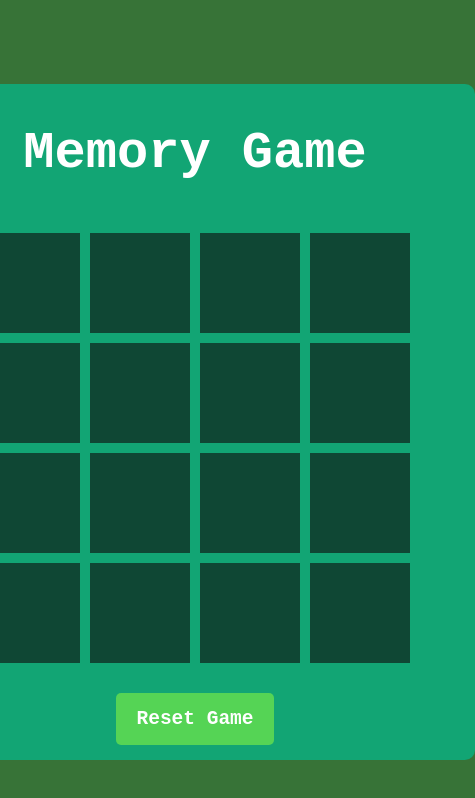
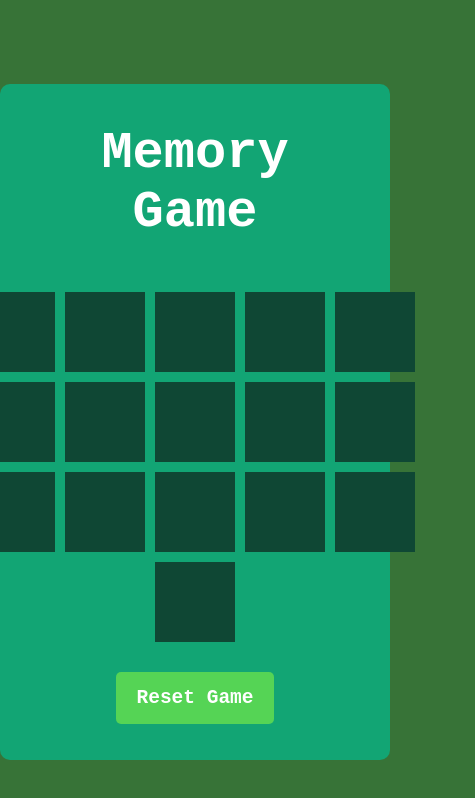
Before and after one commit to kamal930780/Memory-Game, a plain HTML site: page index.html in a window 390 px wide. Shown: the whole page, 475 px wide, since content can reach past the window. Drawn offline with Linux system fonts and the light colour scheme.

Commit message:
Update style.css
update css

```diff
--- a/style.css
+++ b/style.css
@@ -1,3 +1,35 @@
+@media (max-width: 600px) {
+    .container {
+        padding: 20px 10px;
+        gap: 20px;
+        height: auto;
+        min-width: 95vw;
+        border-radius: 5px;
+    }
+    h2 {
+        font-size: 2rem;
+        margin-bottom: 10px;
+    }
+    .game {
+        width: 95vw;
+        height: auto;
+        gap: 6px;
+    }
+    .item {
+        width: 22vw;
+        height: 22vw;
+        font-size: 1.7rem;
+        min-width: 60px;
+        min-height: 60px;
+        max-width: 80px;
+        max-height: 80px;
+    }
+    .reset-btn {
+        padding: 10px 12px;
+        font-size: 1rem;
+    }
+}
+
 * {
     margin: 0;
     padding: 0;
```
